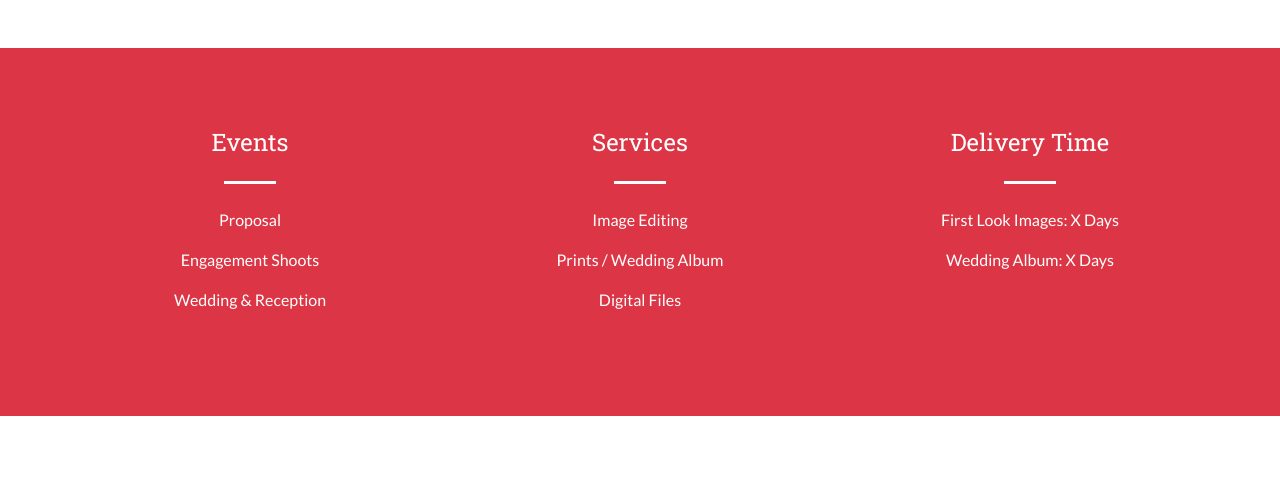
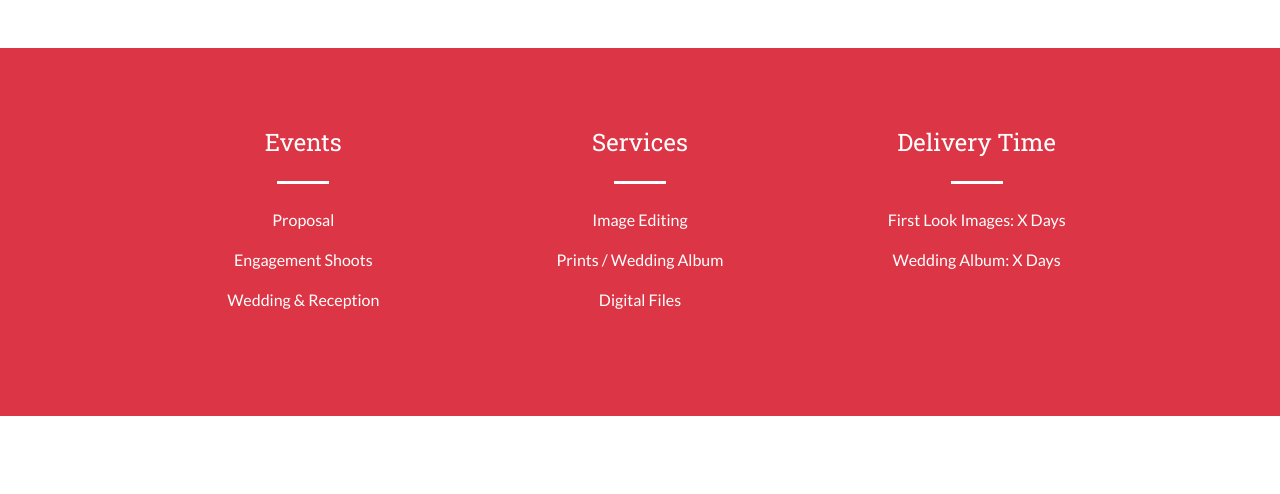
Before and after one commit to asinghal17/maamba, a Django app: template templates/profile.html in a window 1280 px wide. Shown: the part 783-1277 px from the top of the page. Run offline with Django 3.2, Linux system fonts and the light colour scheme; the template is opened without the code that fills it, so the values that code supplies are empty; some libraries are stand-ins or nearby versions.

Commit message:
Fixing Mobile View

```diff
--- a/templates/profile.html
+++ b/templates/profile.html
@@ -68,7 +68,7 @@
       </div>
     </div>
     <div class="bg-featured">
-      <div class="container mx-auto" style="padding: 5rem 0">
+      <div class="container mx-auto" style="padding: 5rem">
         <div class="row text-white">
           <div class="col-lg-4 mb-2 text-center">
             <div class="col mb-2">
```
